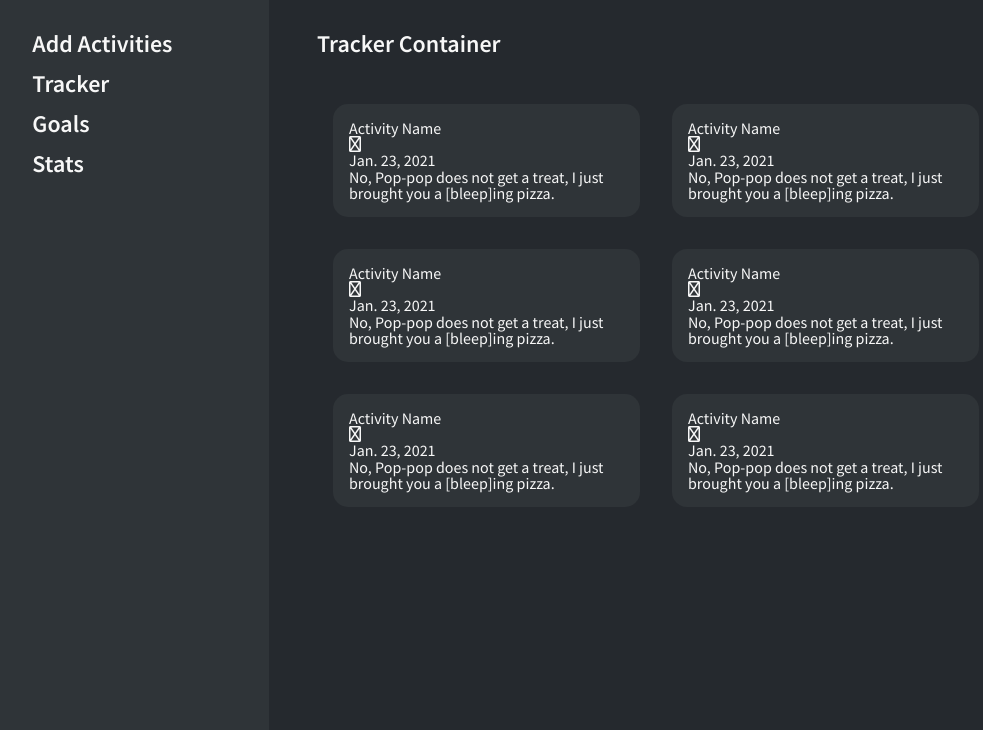
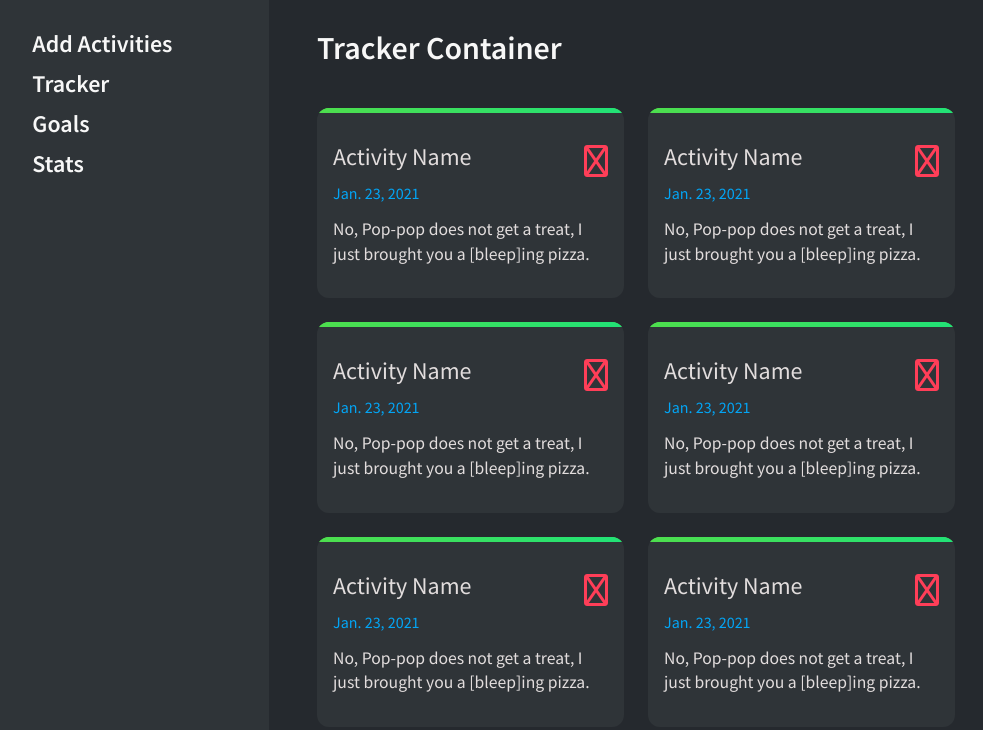
Before and after one commit to dkersten/personal-tracker, a React (Create React App) app: page /tracker in a window 1280 px wide. Shown: the top 730 px of the page, without its empty margins (81-1064 px from the left). Built offline with nearby package versions, Linux system fonts and the light colour scheme; some icons are missing.

Commit message:
worked on activity card styling

```diff
--- a/src/components/ActivityTrackerCard.js
+++ b/src/components/ActivityTrackerCard.js
@@ -9,10 +9,52 @@ const ActivityTrackerCard = () => {
     const Card = styled.div`
         ${CardBaseStyling}
         max-width: 275px;
+        padding-top: calc(1rem + 5px);
+
+        .top {
+            display: flex;
+            justify-content: space-between;
+            margin-bottom: .5rem;
+
+            h3 {
+                font-size: 1.5rem;
+                flex-basis: 85%;
+                margin-right: 1rem;
+            }
+
+            i {
+                color: #FF3E58;
+                font-size: 2rem;
+                flex-basis: calc(15% - 1rem);
+            }
+        }
+
+        span.date {
+            color: #03A5F5;
+            margin-bottom: 1rem;
+            display: inline-block;
+        }
+
+        .description {
+            line-height: 1.4;
+            font-size: 1.1rem;
+        }
+
+        .activity-type-indicator {
+            height: 5px;
+            background-color: #4ede4d;
+            background-image: linear-gradient(90deg, #4ede4d 0%, #21e277 100%);
+            width: calc(100% + 2rem);
+            margin-left: -1rem;
+            margin-top: calc(-1rem - 5px);
+            margin-bottom: 2rem;
+            /* border-radius: */
+        }
     `
 
     return (
         <Card>
+            <div className="activity-type-indicator"></div>
             <div className="top">
                 <h3>Activity Name</h3>
                 <span className="activity">
--- a/src/mixins.js
+++ b/src/mixins.js
@@ -1,6 +1,6 @@
 export const headerLG = () => {
     return `
-        font-size: 1.5rem;
+        font-size: 2rem;
         font-family: 'Source Sans Pro', sans-serif;
         color: #f7f7f7;
         font-weight: 600;
@@ -11,12 +11,13 @@ export const headerLG = () => {
 export const CardBaseStyling = () => {
     return `
         background: #2F3438;
-        margin: 1rem;
-        border-radius: 15px;
-        padding: 1rem;
+        margin: .75rem 1.5rem .75rem 0;
+        border-radius: 12px;
+        padding: 2rem 1rem;
+        overflow: hidden;
 
         * {
-            color: #f7f7f7;
+            color: #E2DDDD;
         }
         *:not(i) {
             font-family: 'Source Sans Pro', sans-serif;
```
Also changed, not shown: 1 other file (tests, documents, lock files or other folders).
